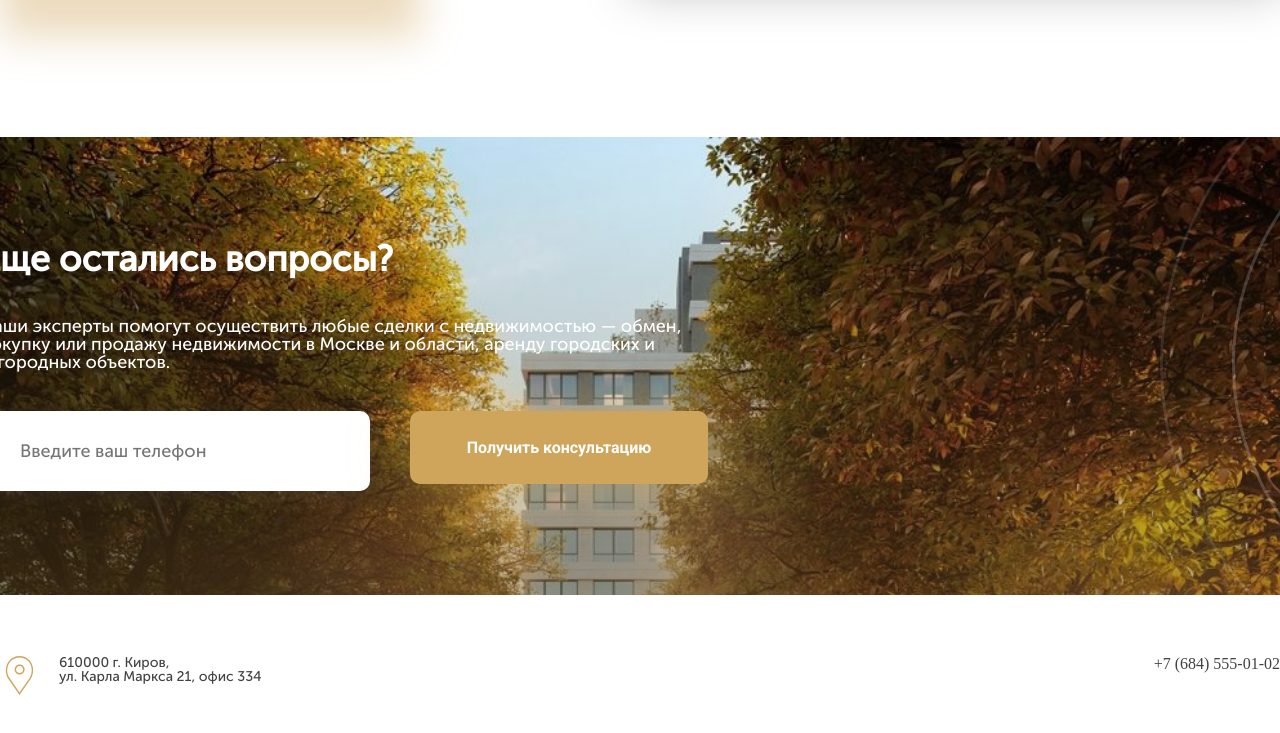
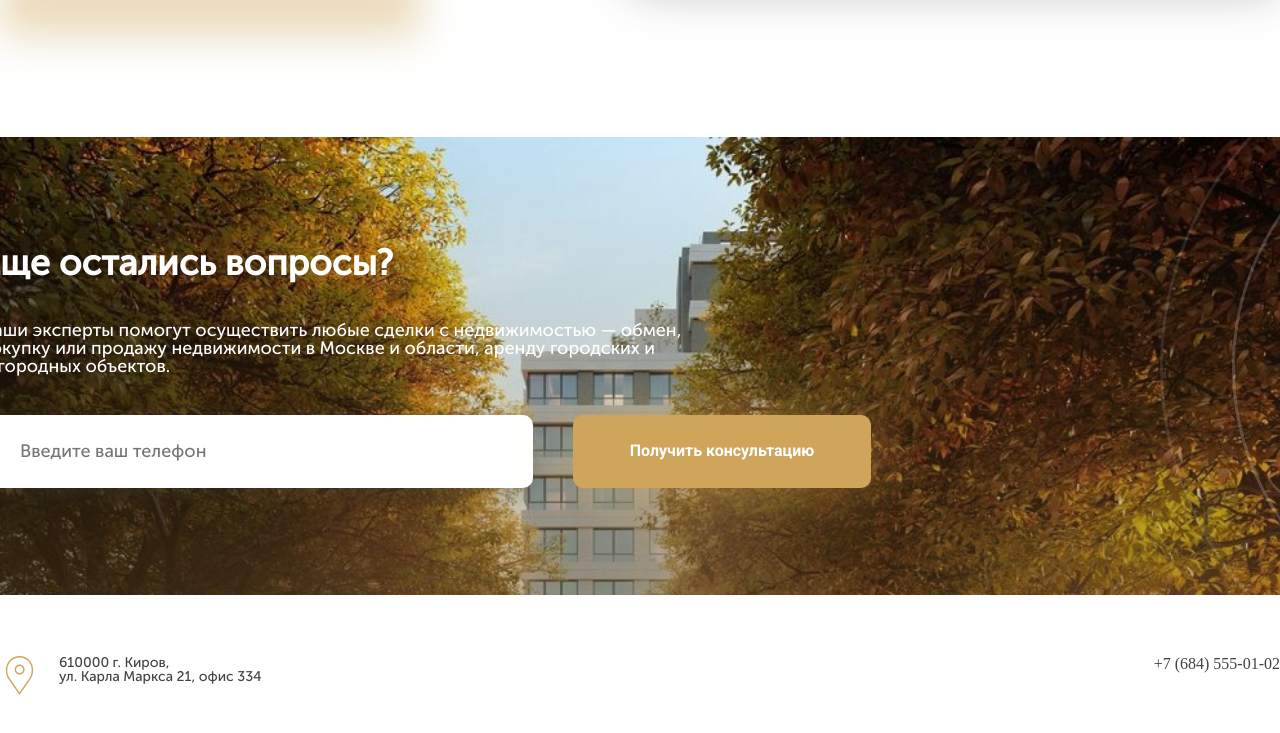
Before and after one commit to plaksych/inkom_verstka, a plain HTML site: page index.html in a window 1280 px wide. Shown: the part 2945-3678 px from the top of the page. Drawn offline with Linux system fonts and the light colour scheme.

Commit message:
fixed input size

```diff
--- a/assets/css/style.css
+++ b/assets/css/style.css
@@ -94,7 +94,7 @@ button {
     font-size: 18px;
     color: #787878;
     padding-left: 40px;
-    width: 553px;
+    width: 513px;
     height: 73px;
     border-radius: 10px;
     background-color: #FFFFFF;
@@ -134,10 +134,10 @@ button {
     box-shadow: 0 40px 40px 0 #CFA55B66;
 }
 
-.phone-number {
-    width: 350px;
+/* .phone-number {
+    width: 513px;
     height: 80px;
-}
+} */
 
 .button-callback {
     width: 298px;
--- a/index.html
+++ b/index.html
@@ -155,7 +155,7 @@
                     покупку или продажу недвижимости в Москве и области, аренду городских и<br>
                     загородных объектов.</h3>
                 <div class="input-button-container">
-                    <input class="input phone-number" type="text" placeholder="Введите ваш телефон">
+                    <input class="input" type="text" placeholder="Введите ваш телефон">
                     <button class="button button-callback">Получить консультацию</button>
                 </div>
                 </div>
```
